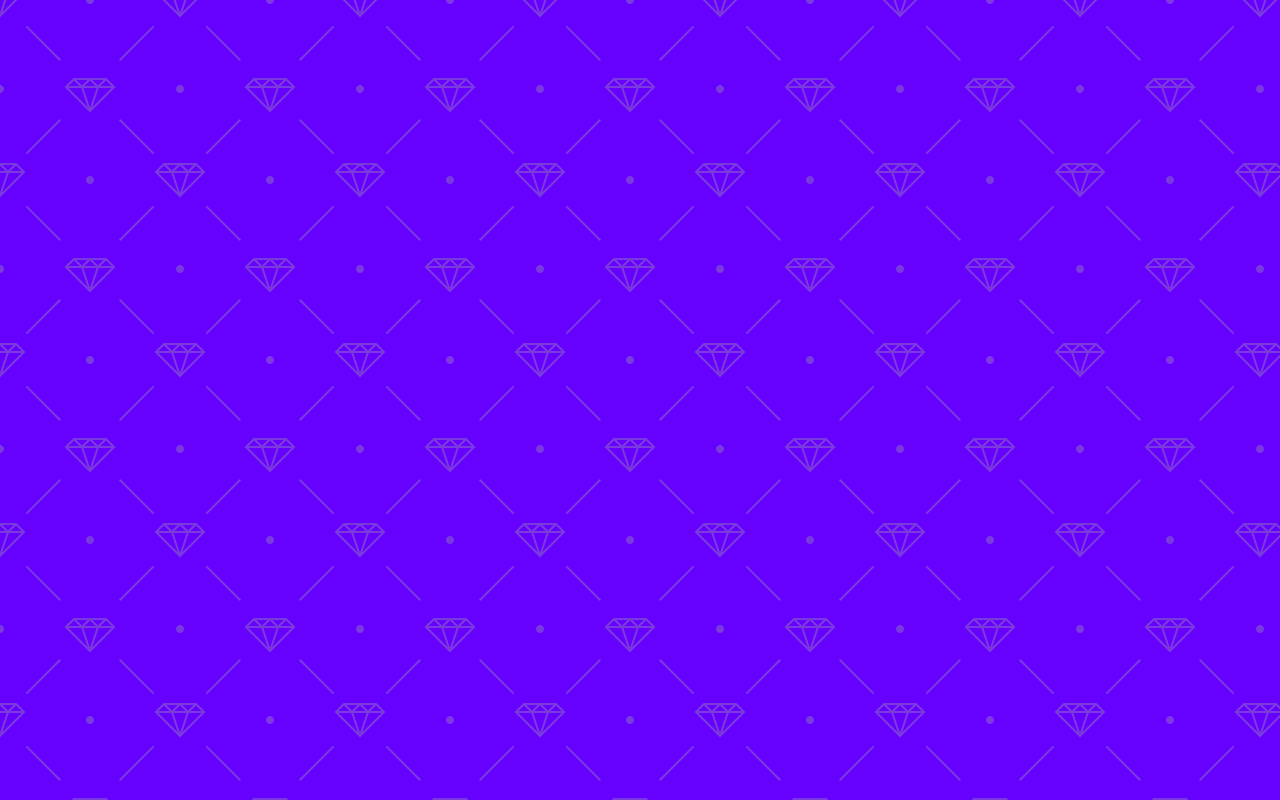
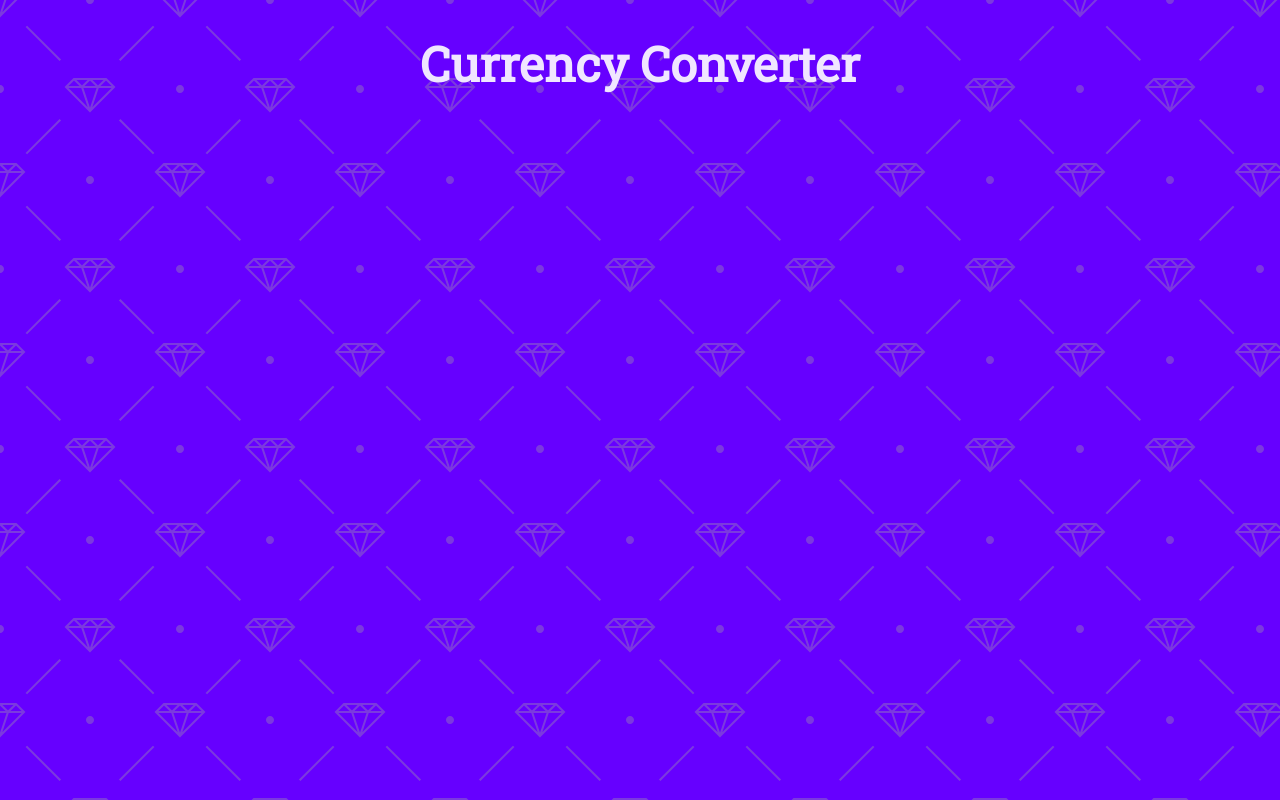
Before and after one commit to AshrafPatel/TDD-Assessment, a React (Create React App) app in the folder assessment/: page / in a window 1280 px wide. Built offline with nearby package versions, Linux system fonts and the light colour scheme.

Commit message:
First Test passed

```diff
--- a/assessment/src/App.js
+++ b/assessment/src/App.js
@@ -4,6 +4,7 @@
 function App() {
   return (
     <div className="App">
+      <h1>Currency Converter</h1>
     </div>
   );
 }
```
